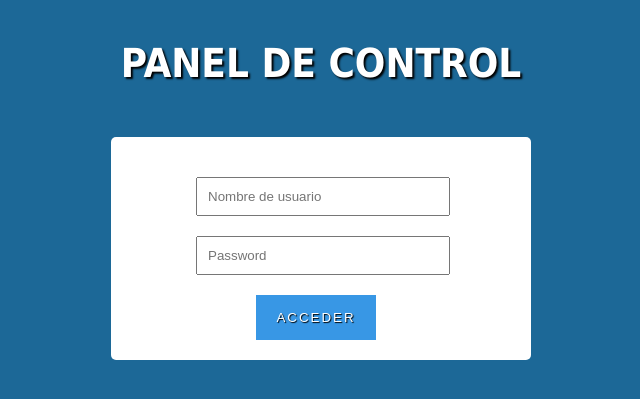
After one commit to sergioayalaj23/Proyecto2DAW2, a PHP site: page / in a window 1280 px wide. The commit adds this page. Shown: the top 399 px of the page, without its empty margins (319-959 px from the left). Run offline with PHP 8.4, Linux system fonts and the light colour scheme.

Commit message:
Actualizacion 3/11/2015

```diff
--- /dev/null
+++ b/css/style.css
@@ -0,0 +1,63 @@
+body{
+	font-size: 12px;
+	font-family: Tahoma;
+	background-color: #1C6897;
+}
+
+/*Titulo pagina web*/
+
+h1{
+	text-align: center;
+	margin-top: 40px;
+	font-size: 40px;
+	color: white;
+	text-shadow: 2px 2px 2px black;
+}
+
+#wrapper{
+	width: 1024px;
+	margin: 0 auto;
+}
+
+
+/*Formulario de login*/
+
+#form1{
+	background-color: white;
+	padding: 10px;
+	border-radius: 5px;
+	width: 400px;
+	margin: 5% auto;
+	padding-top: 30px;
+
+}
+
+#form1 p{
+	width: 250px;
+	margin: 0 auto;
+	padding: 10px;
+}
+
+#form1 input{
+	padding: 10px;
+	width: 230px;
+}
+
+#form1 input[type="submit"]{
+	width: 120px;
+	padding: 15px;
+	background-color: #3897E5;
+	border: none;
+	color: white;
+	margin-left: 60px;
+	text-shadow: 1px 1px 1px black;
+	letter-spacing: 2px;
+	text-transform: uppercase;
+}
+
+#form1 input[type="submit"]:hover{
+	background-color: #1C6897;
+	cursor: pointer;
+	border-radius: 3px;
+
+}
--- /dev/null
+++ b/index.php
@@ -0,0 +1,19 @@
+<!DOCTYPE html>
+<html lang="en">
+<head>
+	<meta charset="UTF-8">
+	<title>ReservaTuRecurso</title>
+	<link rel="stylesheet" href="css/style.css">
+</head>
+<body>
+
+	<div id="wrapper">
+		<h1>PANEL DE CONTROL</h1>
+		<form id="form1" action="panel.php" method="GET">
+			<p><input type="text" name="username" placeholder="Nombre de usuario"></p>
+			<p><input type="password" name="password" placeholder="Password"></p>
+			<p><input type="submit" name="login" value="Acceder"></p>
+		</form>
+	</div>
+</body>
+</html>
```
Also changed, not shown: bd_recursos.sql (deleted, +0 -117 lines), panel.php (+21 -8 lines), reservar.php (+4 -7 lines).
